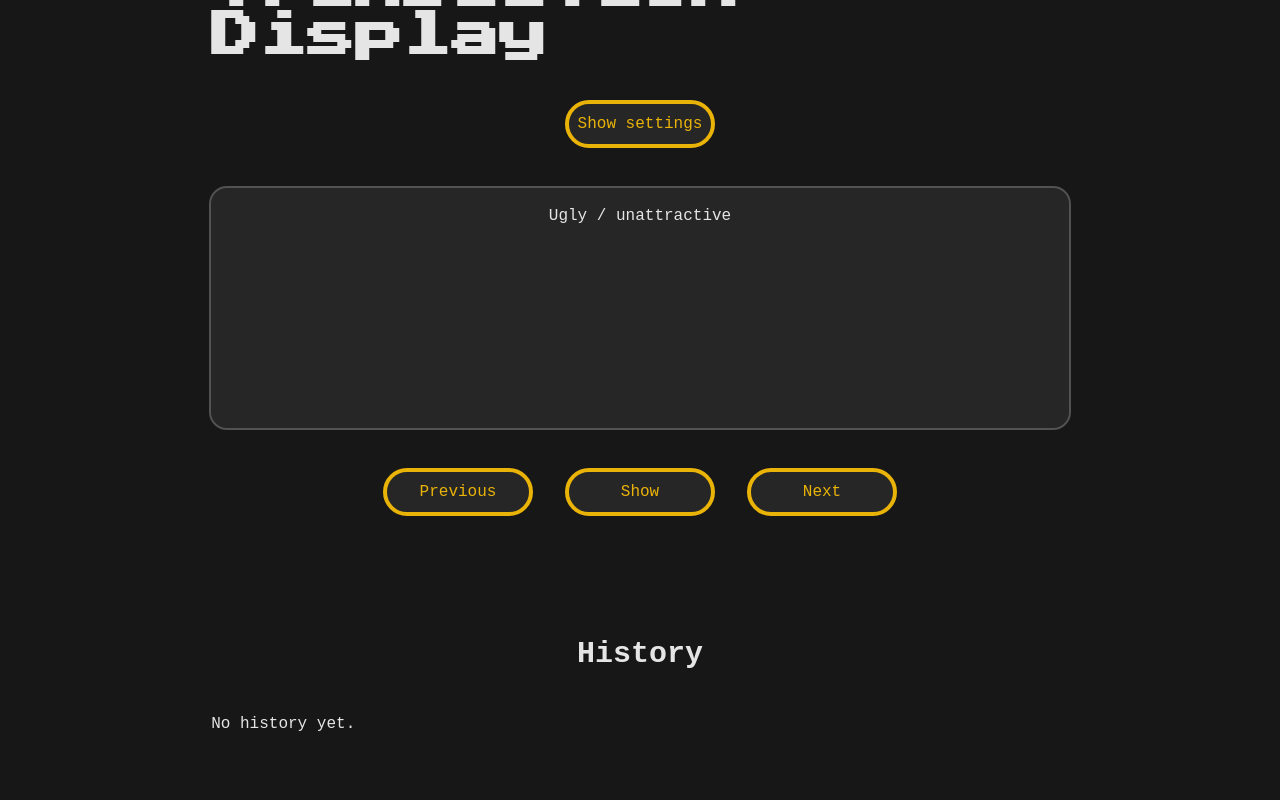
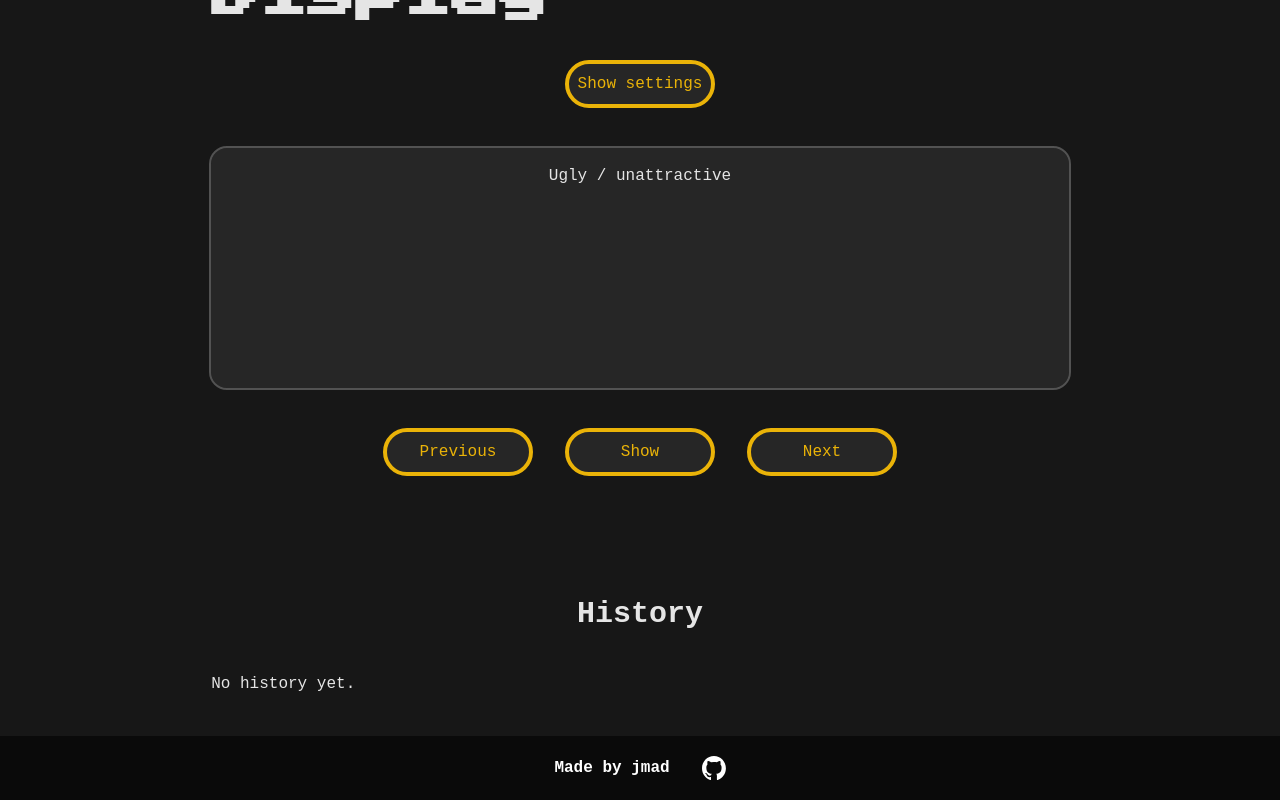
Before and after one commit to reeveng/Learning-Thai, a SvelteKit app: page /flash-cards in a window 1280 px wide. Shown: the part 220-1020 px from the top of the page. Before the commit the page ends 996 px from the top, so only its background shows below. Built offline with nearby package versions, Linux system fonts and the light colour scheme.

Commit message:
add mini footer

```diff
--- /dev/null
+++ b/src/components/Footer.svelte
@@ -0,0 +1,37 @@
+<script>
+	import { titlize } from '$utils/titlize';
+
+	const urlSocials = 'https://reeveng.github.io/socials/';
+	const urlRepo = 'https://github.com/reeveng/Learning-Thai';
+
+	import github from '$assets/github-mark-white.svg';
+</script>
+
+<footer>
+	<section>
+		<ul>
+			<li>
+				<a href={urlSocials}>{titlize('Made by JMAD')}</a>
+			</li>
+			<li>
+				<a href={urlRepo}>
+					<img class="h-6 w-6" src={github} alt="link to the github project" />
+				</a>
+			</li>
+		</ul>
+	</section>
+</footer>
+
+<style lang="postcss">
+	footer {
+		@apply bg-neutral-950 m-0 py-5 w-full flex items-center justify-center;
+	}
+
+	section ul {
+		@apply list-none m-0 p-0 flex gap-8;
+	}
+
+	section ul li a {
+		@apply text-white no-underline font-bold hover:text-yellow-500 hover:underline;
+	}
+</style>
--- a/src/routes/+layout.svelte
+++ b/src/routes/+layout.svelte
@@ -1,8 +1,14 @@
 <script>
 	import '../app.css';
+	import Header from '$components/Header.svelte';
+	import Footer from '$components/Footer.svelte';
 </script>
 
+<Header />
+
 <slot />
+
+<Footer />
 
 <style lang="postcss">
 	:global(html),
--- a/src/routes/+page.svelte
+++ b/src/routes/+page.svelte
@@ -5,7 +5,6 @@
 	import { titlize } from '$utils/titlize';
 	import { addOccurancesToClarification } from './helper';
 	import { humanReadableIndex } from '$utils/humanReadableIndex';
-	import Header from '$components/Header.svelte';
 
 	const extendedClarifications: ExtendedClarificationType[] = addOccurancesToClarification(
 		clarifications,
@@ -14,8 +13,6 @@
 </script>
 
 <main>
-	<Header />
-
 	<h1>Learning Thai</h1>
 
 	<p>
--- a/src/routes/flash-cards/+page.svelte
+++ b/src/routes/flash-cards/+page.svelte
@@ -99,8 +99,6 @@
 </script>
 
 <main>
-	<Header />
-
 	<h1>Translation Display</h1>
 
 	<div class="settings-container">
--- a/svelte.config.js
+++ b/svelte.config.js
@@ -18,6 +18,7 @@ const config = {
 			$config: 'src/config',
 			$models: 'src/models',
 			$stores: 'src/stores',
+			$assets: 'src/assets',
 			$data: 'src/data',
 			$constants: 'src/constants'
 		}
```
Also changed, not shown: src/assets/github-mark-white.svg (added), src/assets/github-mark.svg (added).
